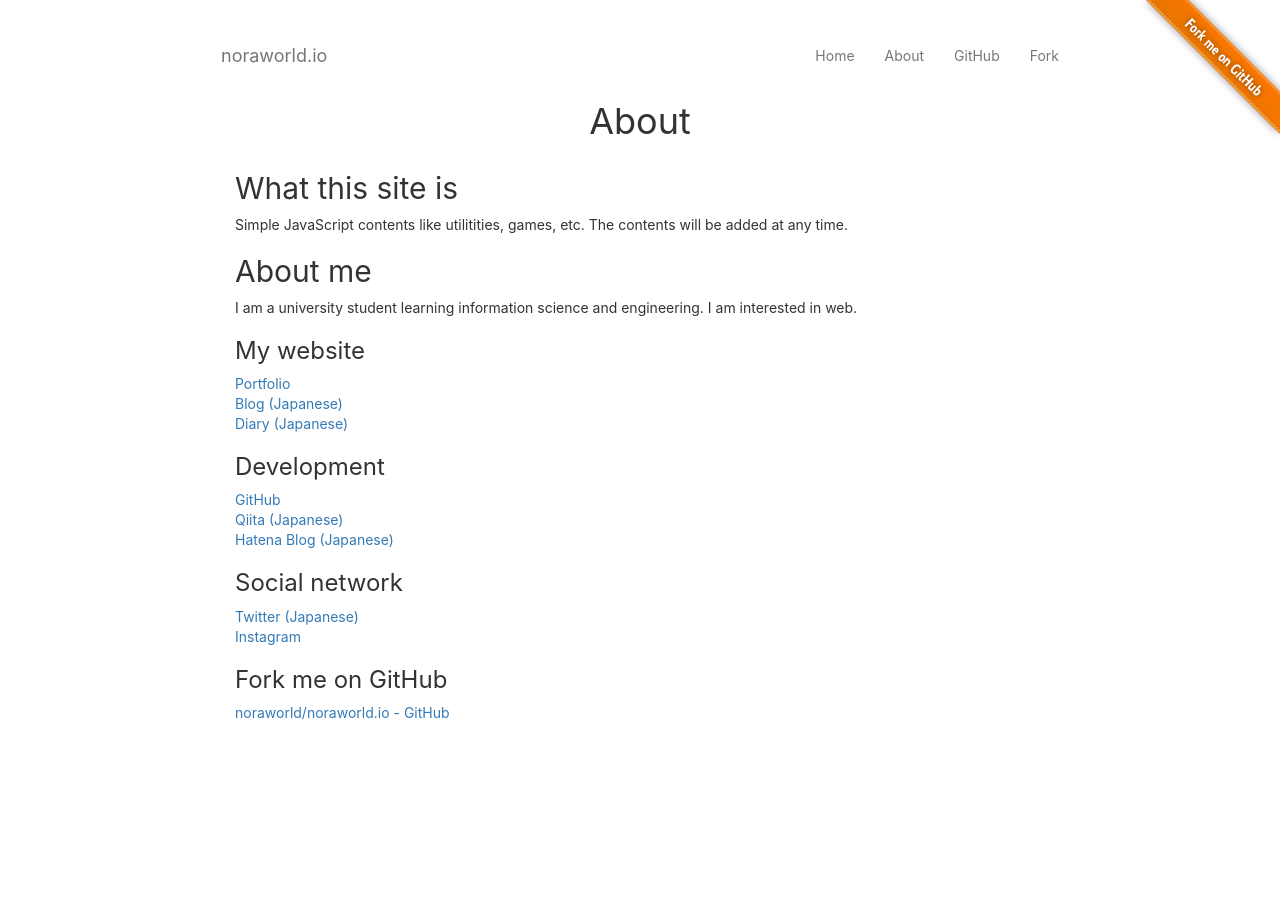
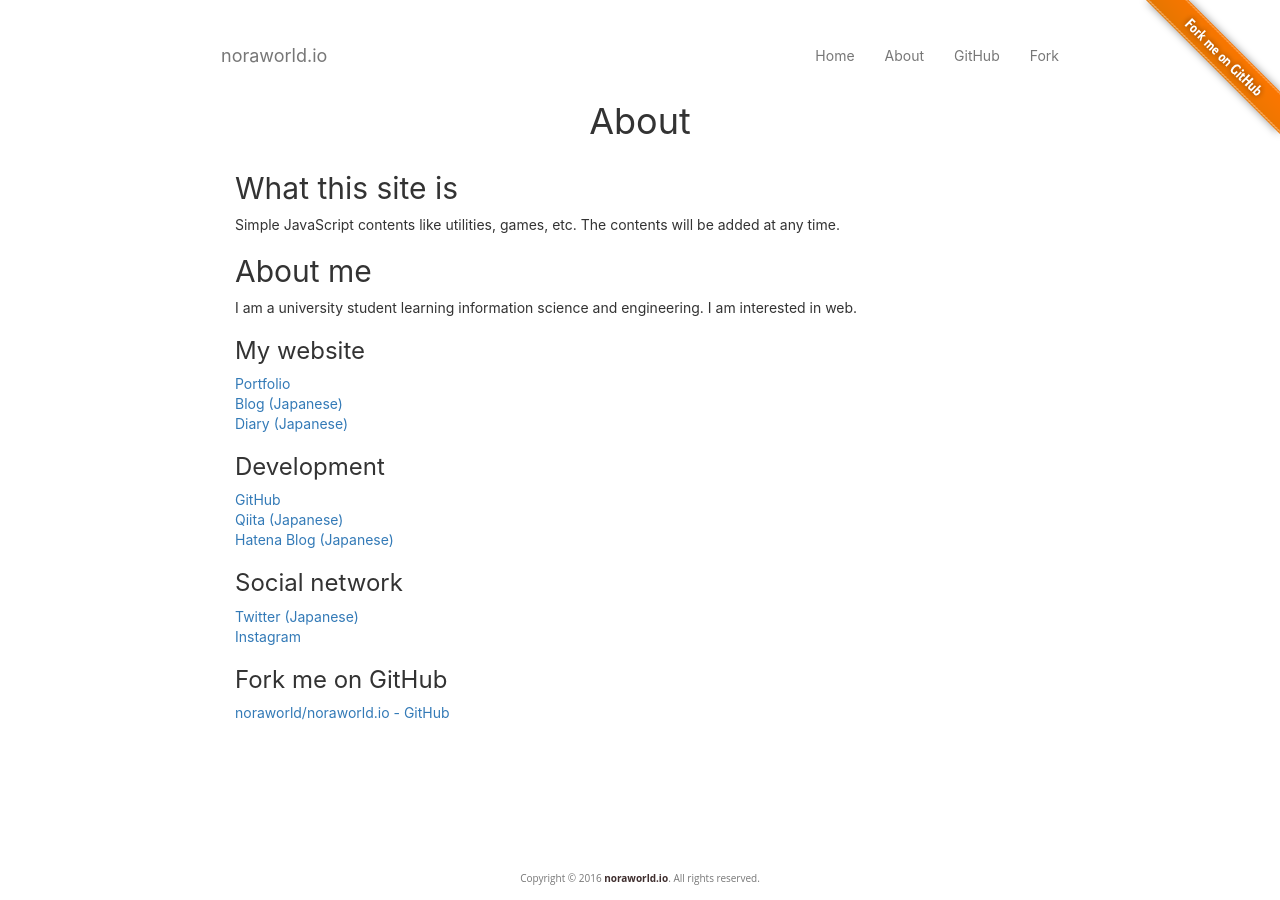
Before and after one commit to noraworld/utils, a Jekyll site: the page built from about.md, in a window 1280 px wide. Built offline with Jekyll 4.4.1, drawn with Linux system fonts in a browser that asks for light colours.

Commit message:
:sparkles: Create footer

```diff
--- a/_layouts/default.html
+++ b/_layouts/default.html
@@ -4,6 +4,7 @@
   <meta charset="utf-8">
   <title>{% if page.top %}{{ site.title }}{% else %}{{ page.title }}{% endif %}</title>
   <link rel="stylesheet" type="text/css" href="/assets/css/bootstrap.min.css">
+  <link rel="stylesheet" type="text/css" href="/assets/css/sticky_footer_navbar.css">
   <link rel="stylesheet" type="text/css" href="/assets/css/default.css">
 </head>
 <body>
@@ -38,8 +39,13 @@
     <div class="content">
     {{ content }}
     </div>
+  </div>
 
-  </div>
+  <footer class="footer">
+    <div class="container">
+      <p class="text-muted text-center">Copyright &copy; 2016 <a href="/">{{ site.title }}</a>. All rights reserved.</p>
+    </div>
+  </footer>
 
   <script type="text/javascript" src="/assets/js/jquery.js"></script>
   <script type="text/javascript" src="/assets/js/bootstrap.min.js"></script>
--- a/about.md
+++ b/about.md
@@ -5,7 +5,7 @@ permalink: about
 ---
 
 ## What this site is
-Simple JavaScript contents like utilitities, games, etc. The contents will be added at any time.
+Simple JavaScript contents like utilities, games, etc. The contents will be added at any time.
 
 ## About me
 I am a university student learning information science and engineering. I am interested in web.
--- /dev/null
+++ b/assets/css/sticky_footer_navbar.css
@@ -0,0 +1,27 @@
+html {
+  position: relative;
+  min-height: 100%;
+}
+body {
+  margin-bottom: 60px;
+}
+.footer {
+  position: absolute;
+  bottom: 0;
+  width: 100%;
+  background-color: transparent;
+  font-family: 'Open Sans';
+  font-size: 10px;
+}
+.footer a {
+  font-weight: bold;
+  color: #3f2e2e;
+}
+
+.container .text-muted {
+  margin: 0 0 15px;
+}
+.footer > .container {
+  padding-right: 15px;
+  padding-left: 15px;
+}
```
